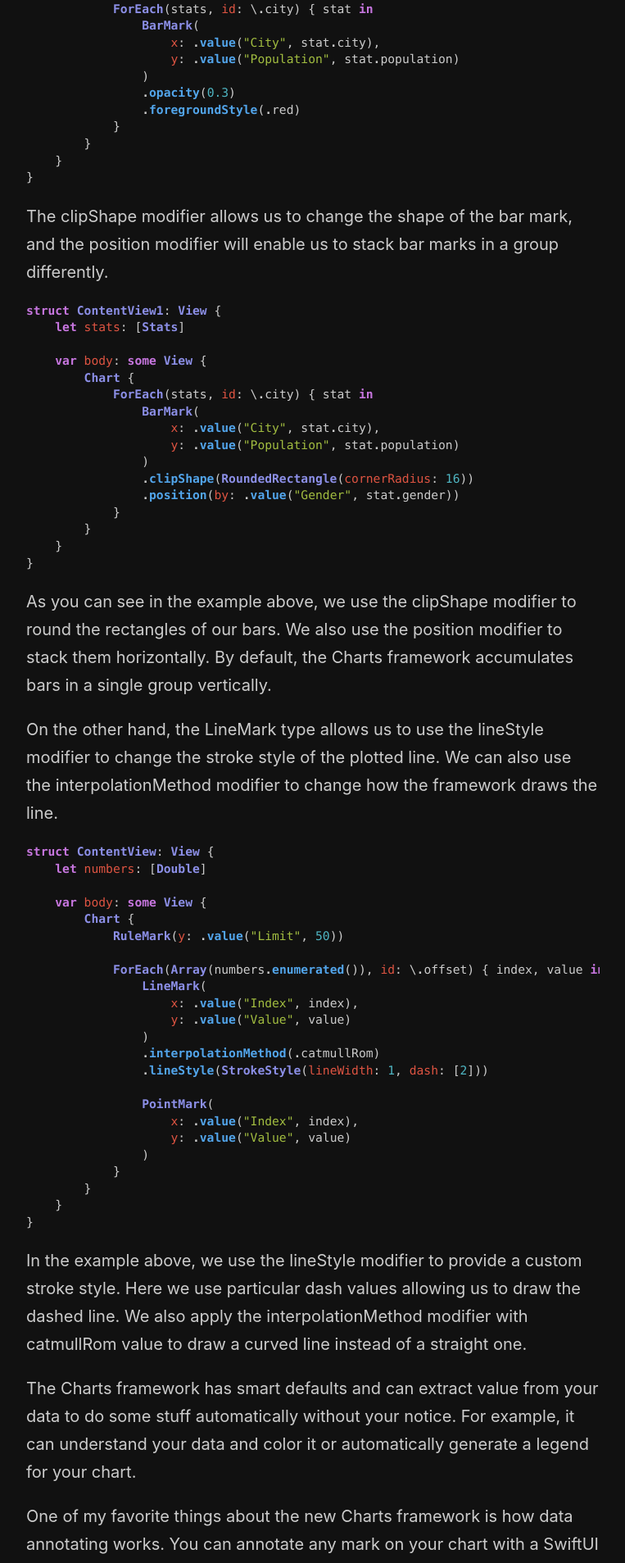
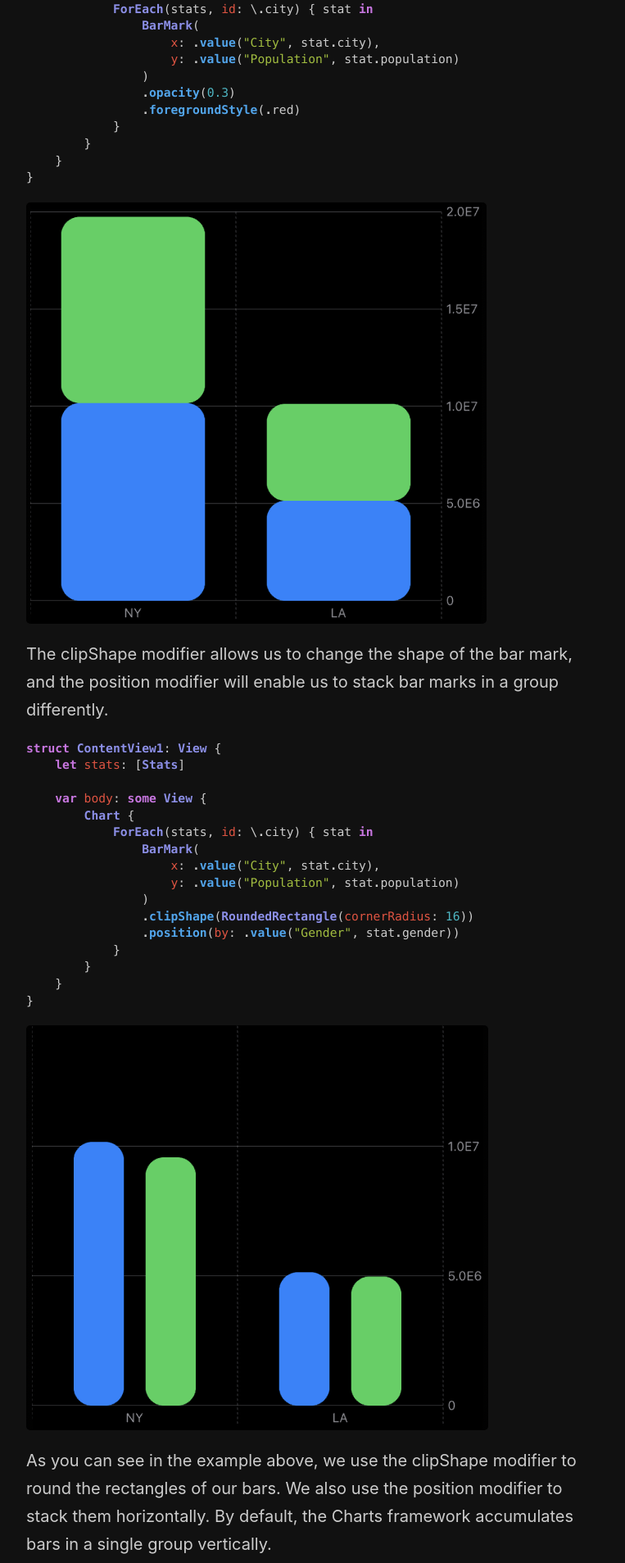
Before and after one commit to mecid/mecid.github.io, a Jekyll site: the page built from _posts/2023-01-18-mastering-charts-in-swiftui-mark-styling.md, in a window 1280 px wide. Shown: the part 1215-3122 px from the top of the page at 82% size, without its empty margins (258-1021 px from the left). Built offline with Jekyll 4.4.1, drawn with Linux system fonts in a browser that asks for light colours.

Commit message:
images added to styling chart post

````diff
--- a/_posts/2023-01-18-mastering-charts-in-swiftui-mark-styling.md
+++ b/_posts/2023-01-18-mastering-charts-in-swiftui-mark-styling.md
@@ -48,6 +48,8 @@ struct ContentView1: View {
 }
 ```
 
+![chart-with-opacity-and-shape](/public/chart5.png)
+
 The clipShape modifier allows us to change the shape of the bar mark, and the position modifier will enable us to stack bar marks in a group differently.
 
 ```swift
@@ -68,6 +70,8 @@ struct ContentView1: View {
     }
 }
 ```
+
+![bar-chart-with-custom-stacking](/public/chart6.png)
 
 As you can see in the example above, we use the clipShape modifier to round the rectangles of our bars. We also use the position modifier to stack them horizontally. By default, the Charts framework accumulates bars in a single group vertically.
 
````
Also changed, not shown: other parts of _posts/2023-01-18-mastering-charts-in-swiftui-mark-styling.md (+6 -0 lines).
